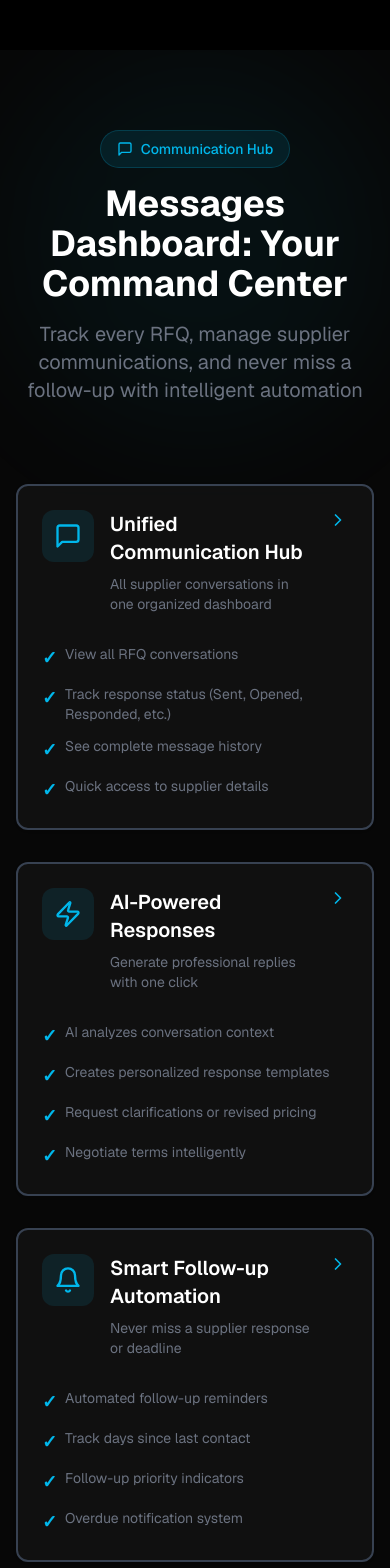
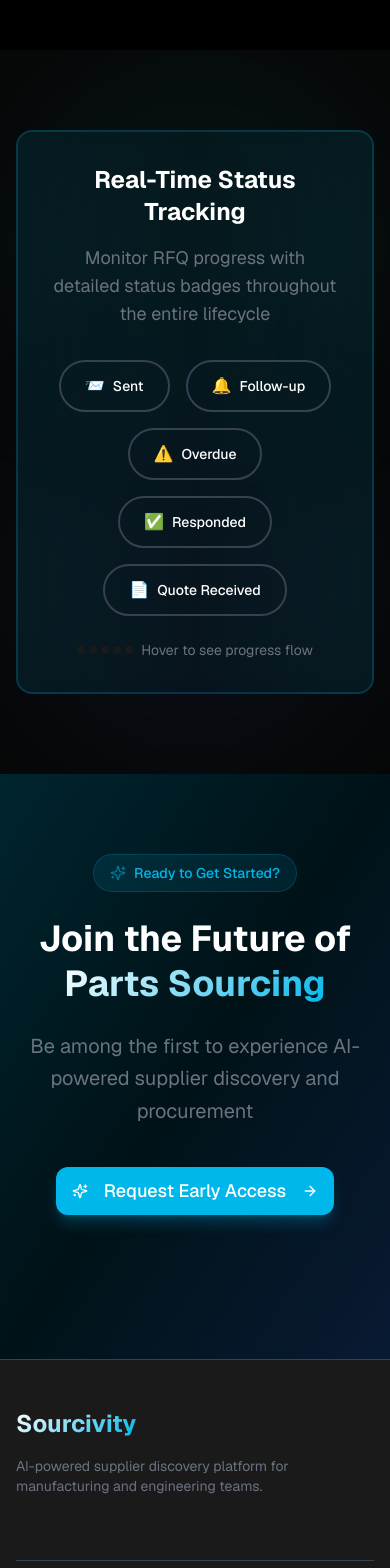
Before and after one commit to ari-amar/sourcivityweb, a Next.js app: page / in a window 390 px wide. Shown: the part 4680-6248 px from the top of the page. Built offline with nearby package versions, Linux system fonts and the light colour scheme.

Commit message:
feat: simplify Messages Dashboard to only show status tracking badges
Co-Authored-By: Claude Opus 4.6 <noreply@anthropic.com>

```diff
--- a/components/messages-dashboard-section.tsx
+++ b/components/messages-dashboard-section.tsx
@@ -1,58 +1,9 @@
 "use client"
 
 import { useState } from "react"
-import { Card, CardContent, CardDescription, CardHeader, CardTitle } from "@/components/ui/card"
-import { MessageSquare, Bell, TrendingUp, Zap, ChevronRight } from "lucide-react"
 
 export function MessagesDashboardSection() {
-  const [activeCard, setActiveCard] = useState<number | null>(null)
   const [activeStatus, setActiveStatus] = useState<number | null>(null)
-  const features = [
-    {
-      icon: MessageSquare,
-      title: "Unified Communication Hub",
-      description: "All supplier conversations in one organized dashboard",
-      details: [
-        "View all RFQ conversations",
-        "Track response status (Sent, Opened, Responded, etc.)",
-        "See complete message history",
-        "Quick access to supplier details",
-      ],
-    },
-    {
-      icon: Zap,
-      title: "AI-Powered Responses",
-      description: "Generate professional replies with one click",
-      details: [
-        "AI analyzes conversation context",
-        "Creates personalized response templates",
-        "Request clarifications or revised pricing",
-        "Negotiate terms intelligently",
-      ],
-    },
-    {
-      icon: Bell,
-      title: "Smart Follow-up Automation",
-      description: "Never miss a supplier response or deadline",
-      details: [
-        "Automated follow-up reminders",
-        "Track days since last contact",
-        "Follow-up priority indicators",
-        "Overdue notification system",
-      ],
-    },
-    {
-      icon: TrendingUp,
-      title: "Performance Metrics",
-      description: "Data-driven insights to optimize your sourcing",
-      details: [
-        "Response rate tracking",
-        "Average response time",
-        "RFQ status breakdown",
-        "Supplier performance analytics",
-      ],
-    },
-  ]
 
   const statuses = [
     { label: "Sent", color: "blue", icon: "📨" },
@@ -69,84 +20,6 @@ export function MessagesDashboardSection() {
       <div className="absolute bottom-0 left-0 w-96 h-96 bg-blue-500/5 rounded-full blur-3xl"></div>
 
       <div className="max-w-7xl mx-auto px-4 sm:px-6 lg:px-8 relative z-10">
-        <div className="text-center mb-20 space-y-4">
-          <div className="inline-flex items-center gap-2 px-4 py-2 rounded-full bg-primary/10 border border-primary/20 text-sm font-medium text-primary mb-4">
-            <MessageSquare className="h-4 w-4" />
-            Communication Hub
-          </div>
-          <h2 className="text-4xl sm:text-5xl font-bold text-foreground">
-            Messages Dashboard: Your Command Center
-          </h2>
-          <p className="text-xl text-muted-foreground max-w-3xl mx-auto">
-            Track every RFQ, manage supplier communications, and never miss a follow-up with intelligent automation
-          </p>
-        </div>
-
-        <div className="grid md:grid-cols-2 gap-8 mb-16">
-          {features.map((feature, index) => {
-            const Icon = feature.icon
-            return (
-              <Card
-                key={index}
-                className={`group relative bg-card/50 backdrop-blur-sm border-2 transition-all duration-500 cursor-pointer overflow-hidden ${
-                  activeCard === index
-                    ? 'border-primary shadow-2xl shadow-primary/20 scale-[1.02]'
-                    : 'border-border hover:border-primary/30 hover:shadow-lg'
-                }`}
-                onMouseEnter={() => setActiveCard(index)}
-                onMouseLeave={() => setActiveCard(null)}
-              >
-                {/* Gradient background on hover */}
-                <div className="absolute inset-0 bg-gradient-to-br from-primary/5 via-transparent to-blue-500/5 opacity-0 group-hover:opacity-100 transition-opacity duration-500"></div>
-
-                <CardHeader className="relative z-10">
-                  <div className="flex items-start space-x-4">
-                    <div className={`p-3 rounded-xl transition-all duration-300 ${
-                      activeCard === index ? 'bg-primary/20 scale-110' : 'bg-primary/10'
-                    }`}>
-                      <Icon className={`h-7 w-7 text-primary transition-transform duration-300 ${
-                        activeCard === index ? 'rotate-12' : ''
-                      }`} />
-                    </div>
-                    <div className="flex-1">
-                      <CardTitle className={`text-xl mb-2 transition-colors duration-300 ${
-                        activeCard === index ? 'text-primary' : 'text-card-foreground'
-                      }`}>
-                        {feature.title}
-                      </CardTitle>
-                      <CardDescription className="text-muted-foreground">
-                        {feature.description}
-                      </CardDescription>
-                    </div>
-                    <ChevronRight className={`h-5 w-5 text-primary transition-transform duration-300 ${
-                      activeCard === index ? 'translate-x-1' : ''
-                    }`} />
-                  </div>
-                </CardHeader>
-                <CardContent className="relative z-10">
-                  <ul className="space-y-3">
-                    {feature.details.map((detail, idx) => (
-                      <li key={idx} className="flex items-start text-sm text-muted-foreground group/item">
-                        <span className="text-primary mr-2 font-bold text-lg group-hover/item:scale-125 transition-transform inline-block">
-                          ✓
-                        </span>
-                        <span className="group-hover/item:text-foreground transition-colors">
-                          {detail}
-                        </span>
-                      </li>
-                    ))}
-                  </ul>
-                </CardContent>
-
-                {/* Shine effect */}
-                <div className="absolute inset-0 opacity-0 group-hover:opacity-100 transition-opacity duration-700">
-                  <div className="absolute inset-0 bg-gradient-to-r from-transparent via-white/5 to-transparent translate-x-[-100%] group-hover:translate-x-[100%] transition-transform duration-1000"></div>
-                </div>
-              </Card>
-            )
-          })}
-        </div>
-
         <div className="bg-gradient-to-r from-primary/10 via-primary/5 to-primary/10 rounded-2xl p-8 md:p-12 border-2 border-primary/20 backdrop-blur-sm relative overflow-hidden">
           {/* Background pattern */}
           <div className="absolute inset-0 opacity-5">
```
